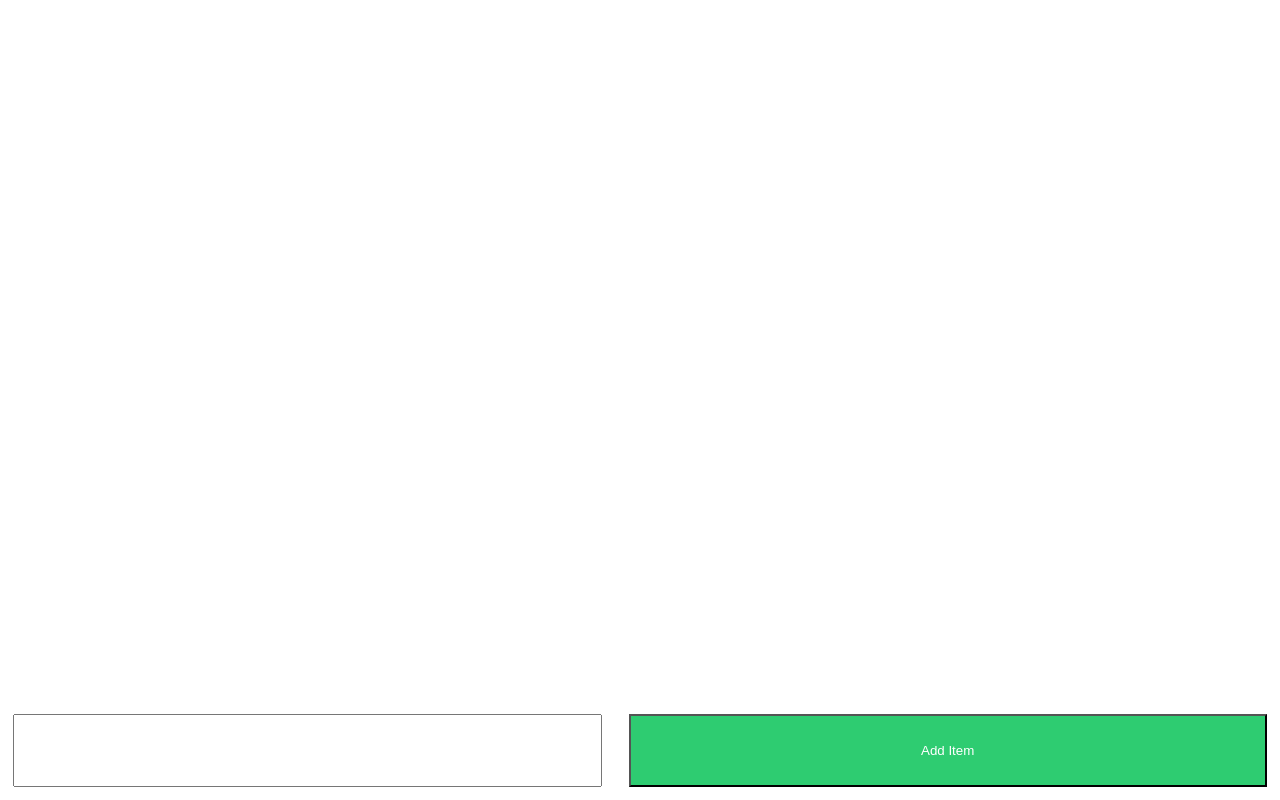
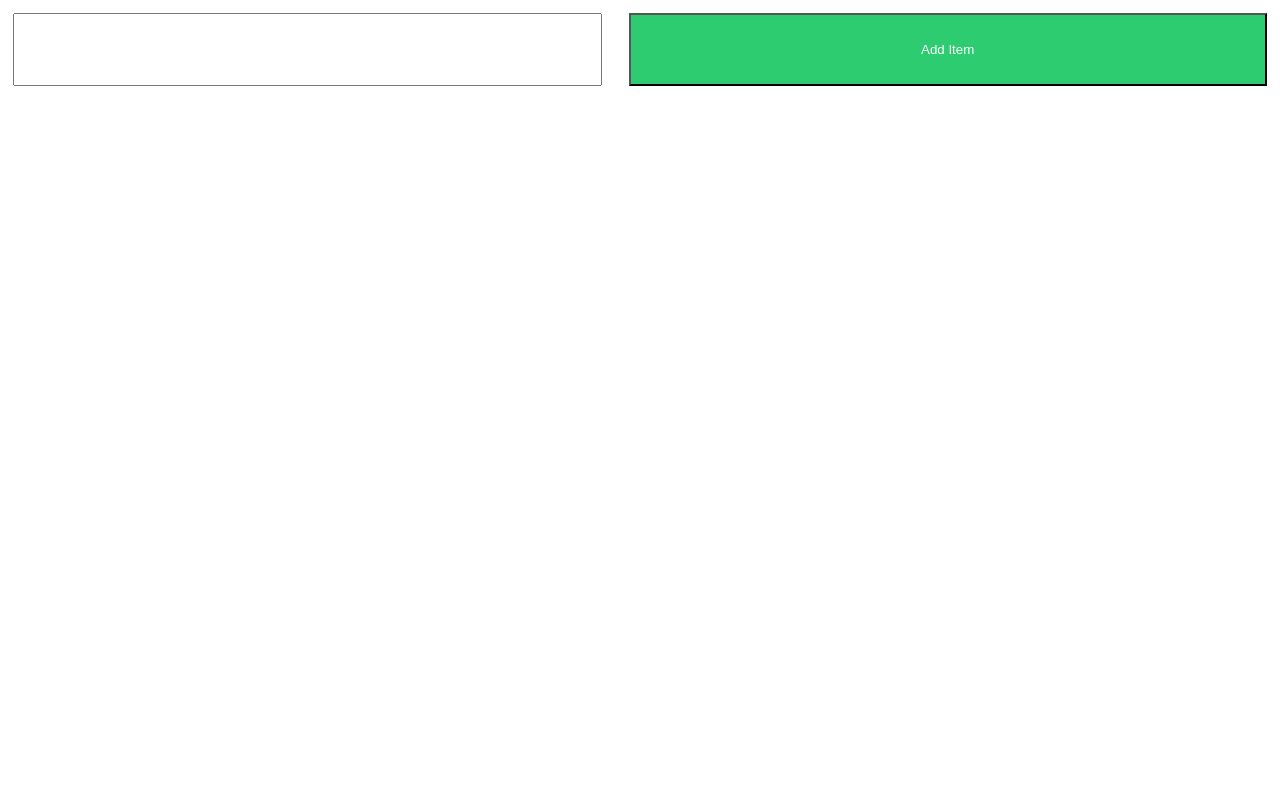
Before and after one commit to NickKhalow/JsVanillaTodoList, a plain HTML site: page index.html in a window 1280 px wide. Drawn offline with Linux system fonts and the light colour scheme.

Commit message:
input in top and support scroll

```diff
--- a/index.html
+++ b/index.html
@@ -11,15 +11,15 @@
 
 <body>
     <div id="app">
+        <div id="inputbox-root">
+            <input id="input-text" type="text">
+            <button id="add-item" type="submit">Add Item</button>
+        </div>
         <div id="todolist-root">
             <div id="item-template">
                 <li id="item-title">Item Name</li>
                 <button id="item-delete">Delete</button>
             </div>
-        </div>
-        <div id="inputbox-root">
-            <input id="input-text" type="text">
-            <button id="add-item" type="submit">Add Item</button>
         </div>
     </div>
 </body>
--- a/todoList/style.css
+++ b/todoList/style.css
@@ -4,6 +4,7 @@
     display: flex;
     flex-direction: column;
     align-content: flex-start;
+    overflow-y: auto;
 }
 
 #item-template {
```
